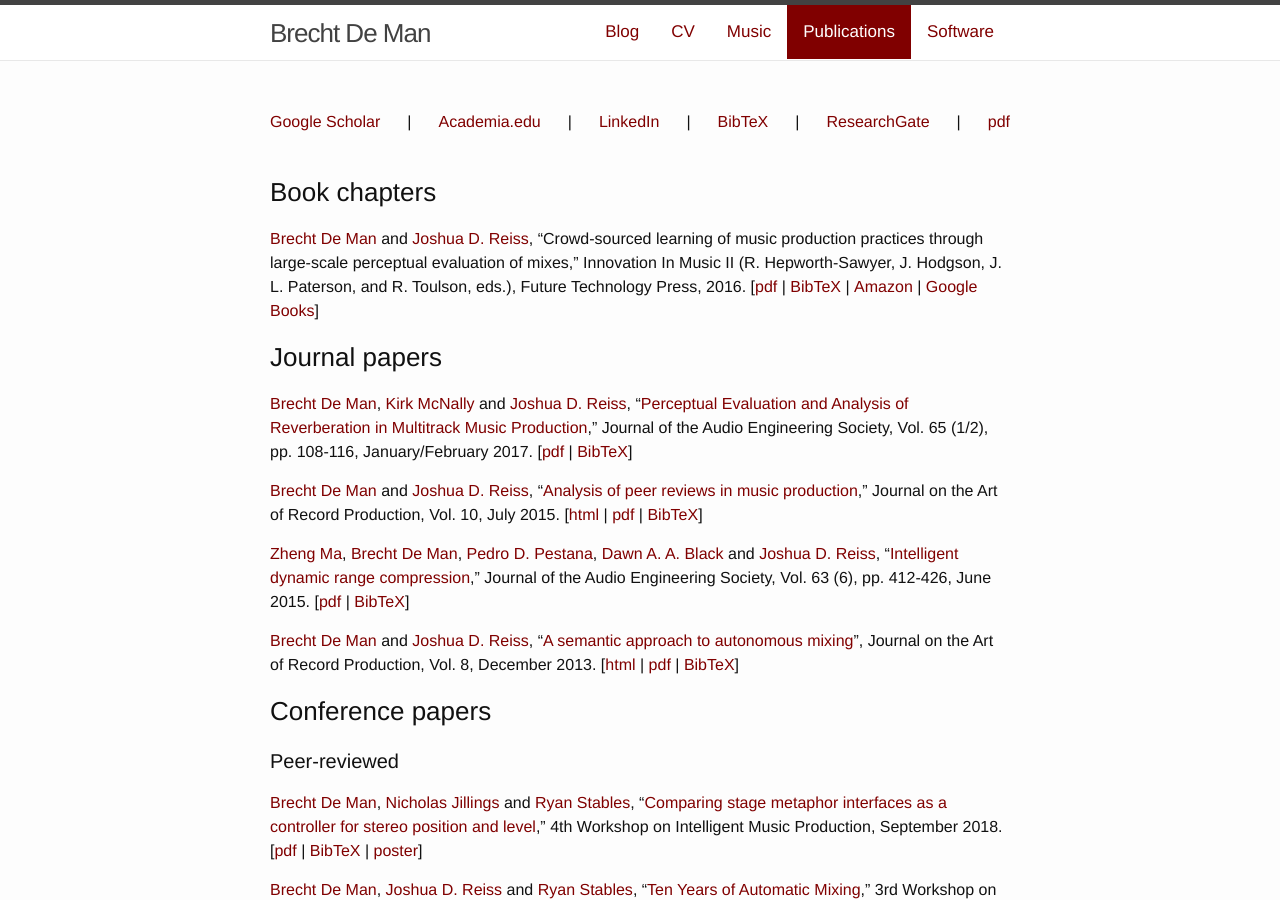
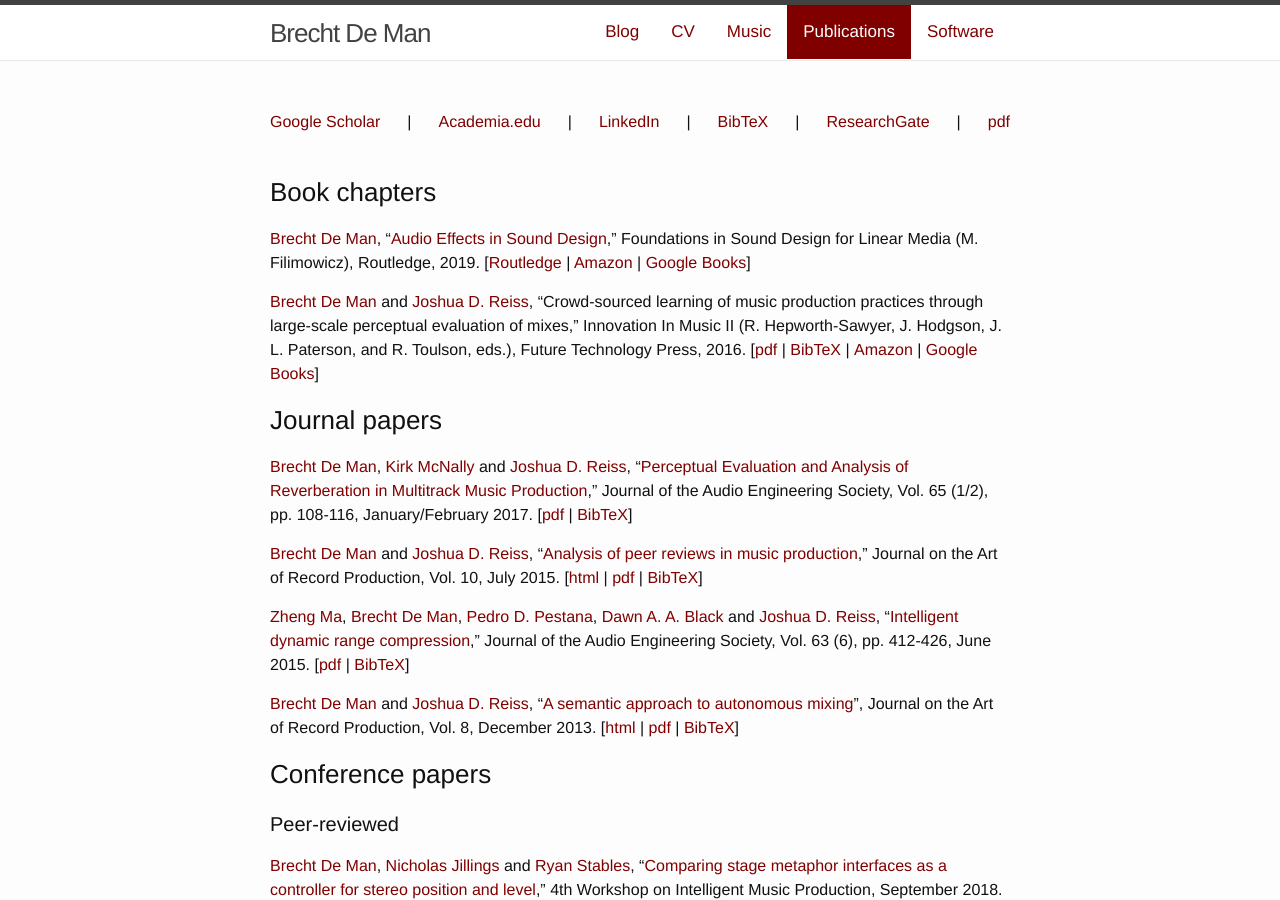
Before and after one commit to BrechtDeMan/BrechtDeMan.github.io, a Jekyll site: the page built from publications/index.md, in a window 1280 px wide and 900 px high. Built offline with Jekyll 4.4.1, drawn with Linux system fonts in a browser that asks for light colours; nearby versions of some CDN libraries.

Commit message:
Add "Foundations in Sound Design" chapter
Update to bibliography

```diff
--- a/publications/index.md
+++ b/publications/index.md
@@ -19,6 +19,8 @@ redirect_from:
 <br>
 
 ### Book chapters
+
+[Brecht De Man](/), "[Audio Effects in Sound Design](https://www.routledge.com/Foundations-in-Sound-Design-for-Linear-Media-A-Multidisciplinary-Approach/Filimowicz/p/book/9781138093966)," Foundations in Sound Design for Linear Media (M. Filimowicz), Routledge, 2019. [[Routledge](https://www.routledge.com/Foundations-in-Sound-Design-for-Linear-Media-A-Multidisciplinary-Approach/Filimowicz/p/book/9781138093966) &#124; [Amazon](https://www.amazon.co.uk/Foundations-Sound-Design-Linear-Media-ebook/dp/B07Q2DQ2L9/) &#124; [Google Books](https://books.google.co.uk/books?id=fCCeDwAAQBAJ)]
 
 [Brecht De Man](/) and [Joshua D. Reiss](http://www.eecs.qmul.ac.uk/~josh/index.htm), "Crowd-sourced learning of music production practices through large-scale perceptual evaluation of mixes," Innovation In Music II (R. Hepworth-Sawyer, J. Hodgson, J. L. Paterson, and R. Toulson, eds.), Future Technology Press, 2016.	[[pdf](http://www.eecs.qmul.ac.uk/~josh/documents/2015/deman2015inmusic.pdf) &#124; [BibTeX](/publications/BibTeX-txt/inmusic2.txt) &#124; [Amazon](https://www.amazon.co.uk/d/cka/Innovation-Music-KES-Transactions-Russ-Hepworth-Sawyer/1911108042/) &#124; [Google Books](https://books.google.be/books?id=1OLvDQAAQBAJ)]
 
```
